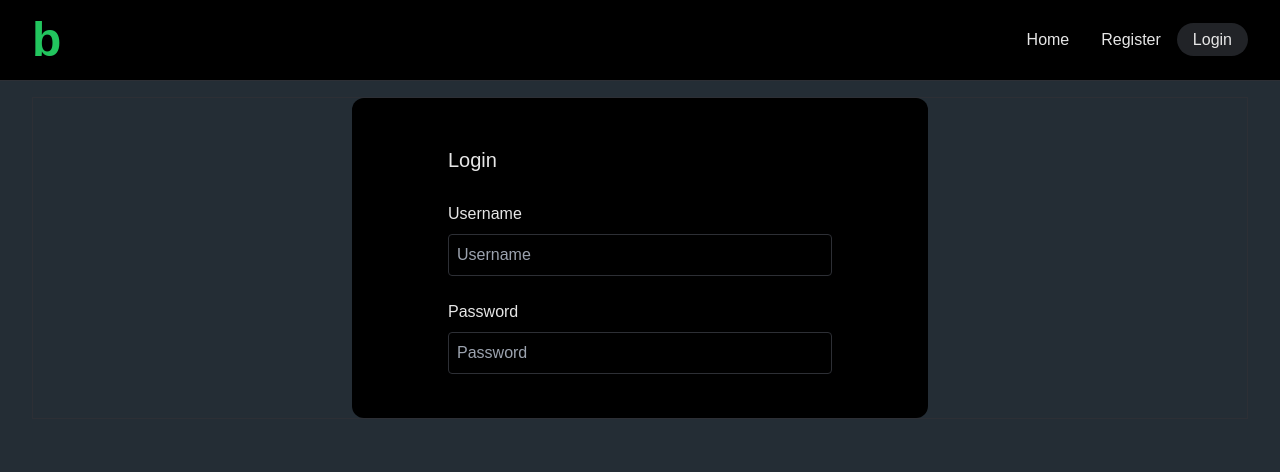
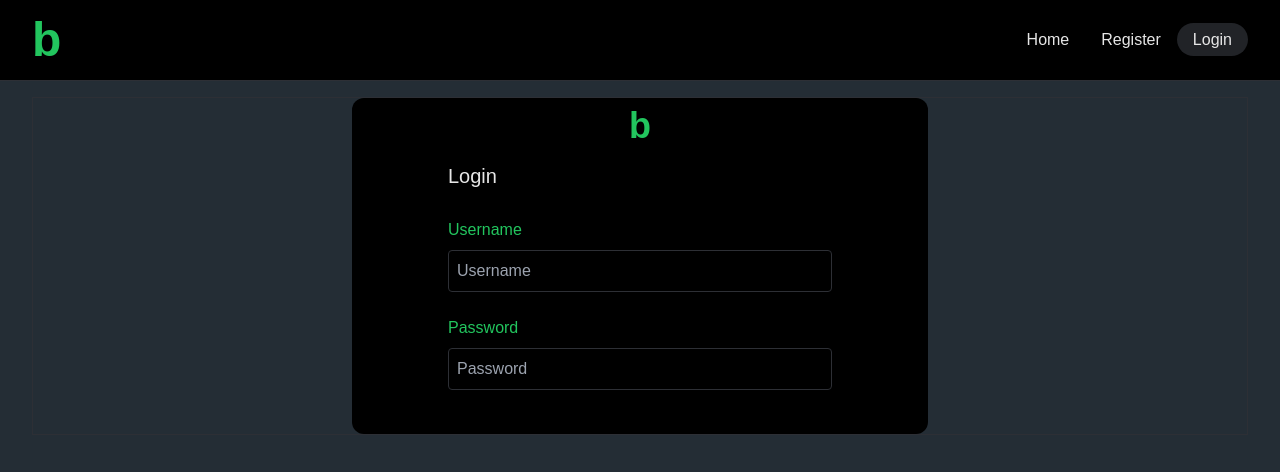
Before and after one commit to evan-walter/baseline, a React (Create React App) app in the folder client/: page /login in a window 1280 px wide. Shown: the top 472 px of the page. Built offline with nearby package versions, Linux system fonts and the light colour scheme.

Commit message:
style: improve auth

```diff
--- a/client/src/components/Form.js
+++ b/client/src/components/Form.js
@@ -17,12 +17,13 @@ export default function Form({ register }) {
   }
 
   const item = 'py-2 flex flex-col';
-  const label = 'py-1';
+  const label = 'py-1 text-themeprimary';
   const input = ' my-1 p-2 text-textlight bg-bgprimary border border-bordergray focus:outline-none focus:ring focus:ring-themeprimary rounded';
 
   return (
     <div className='flex justify-center border border-bordergray'>
-      <div className='w-full max-w-xl py-8 px-24 bg-bgprimary rounded-xl'>
+      <div className='w-full max-w-xl pt-2 pb-8 px-24 bg-bgprimary rounded-xl'>
+        <h1 className='text-4xl text-themeprimary text-center font-black'>b</h1>
         <h1 className='py-4 text-xl'>{register ? 'Register' : 'Login'}</h1>
         <form onSubmit={onSubmit}>
           <div className={item}>
--- a/client/src/components/Navbar.js
+++ b/client/src/components/Navbar.js
@@ -25,7 +25,7 @@ export default function Navbar() {
     <nav className='block lg:flex lg:items-center lg:justify-between py-4 px-8 bg-bgprimary textlight border-b border-bordergray'>
       <div className='flex items-center justify-between'>
         <div className='flex items-center'>
-          <NavLink to='/' className='text-5xl text-green-500 font-black' onClick={handleActive}>b</NavLink>
+          <NavLink to='/' className='text-5xl text-themeprimary font-black' onClick={handleActive}>b</NavLink>
         </div>
         <div className='lg:hidden'>
           <button className='' onClick={handleBars}>
```
